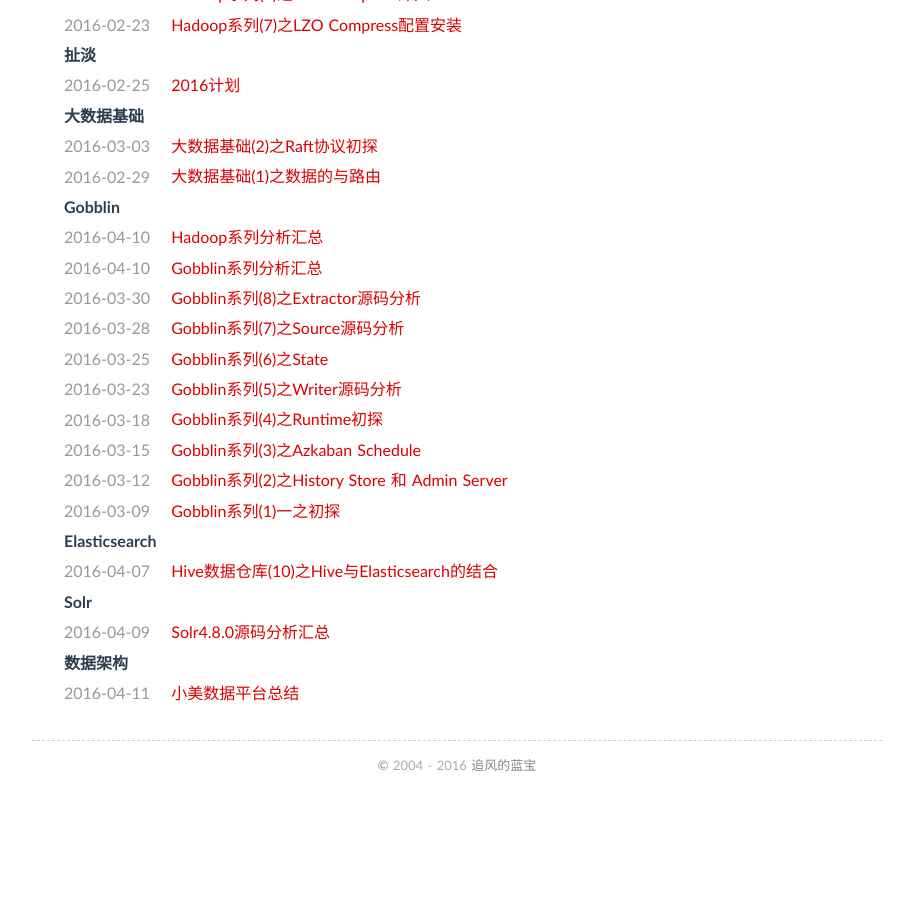
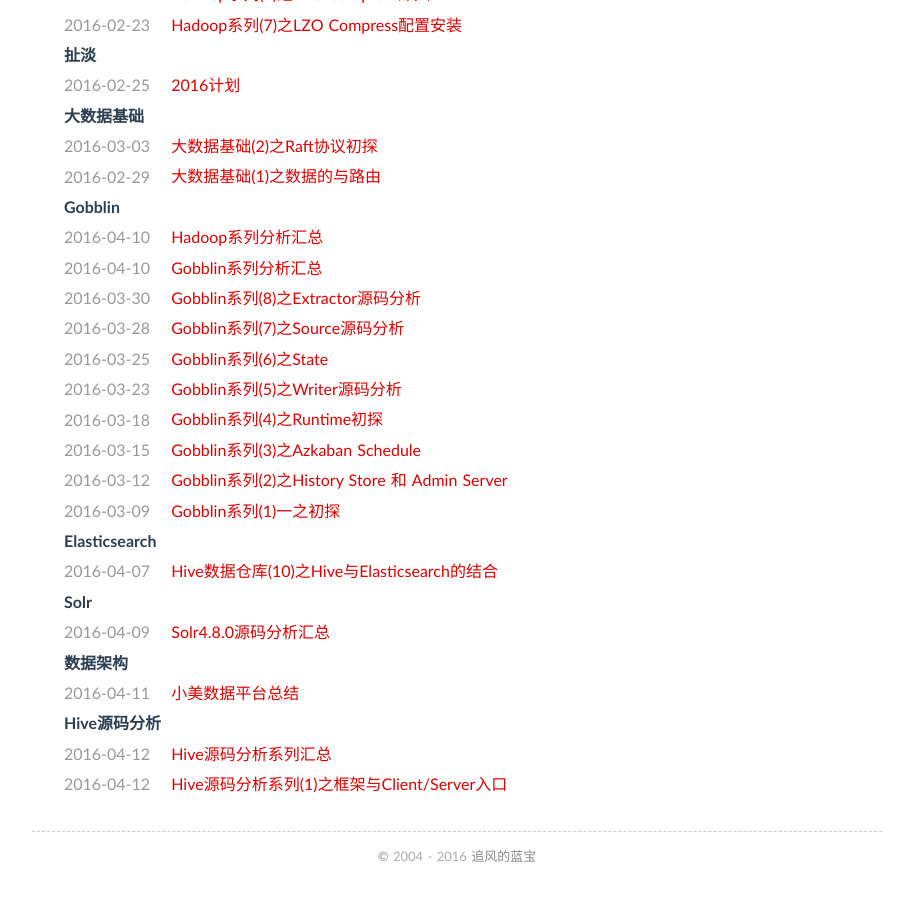
Before and after one commit to luyee/lamborryan.github.io, a Jekyll site: the page built from tags/index.md, in a window 1280 px wide and 900 px high, scrolled down 1755 px. Shown: the whole window, without its empty margins (183-1096 px from the left). Built offline with Jekyll 4.4.1, drawn with Linux system fonts in a browser that asks for light colours; before the commit the page ends 2564 px from its top, so only the background shows below that; part of the change alters nothing that is shown.

Commit message:
Hive源码分析系列汇总

````diff
--- /dev/null
+++ b/_posts/2016/2016-04-12-hive-src-collect.md
@@ -0,0 +1,28 @@
+---
+layout: post
+title: Hive源码分析系列汇总
+date: 2016-04-12 18:30:00
+categories: 大数据
+tags: Hive源码分析
+---
+
+## 简介
+
+Hive是基于Hadoop的一个数据仓库工具，可以将结构化的数据文件映射为一张数据库表，并提供简单的sql查询功能，可以将sql语句转换为MapReduce任务进行运行。我们常常使用Hive来进行数据维度建模以及ETL。
+
+Hive源码分析系列着眼于通过源码来更深入的了解Hive, 希望了解什么是Hive以及如何使用Hive的同学可以看我的另外一个专栏[《Hive数据仓库系列分析》](<http://www.lamborryan.com/hive-warehouse/>)以及《Hive权威指南》。
+
+## 目录
+
+* [Hive源码分析系列(1)之框架与Client/Server入口](<http://www.lamborryan.com/hive-src-entrance>)
+
+
+
+
+本文完
+
+
+
+* 原创文章，转载请注明： 转载自[Lamborryan](<http://www.lamborryan.com>)，作者：[Ruan Chengfeng](<http://www.lamborryan.com/about/>)
+* 本文链接地址：http://www.lamborryan.com/hive-src-collect
+* 本文基于[署名2.5中国大陆许可协议](<http://creativecommons.org/licenses/by/2.5/cn/>)发布，欢迎转载、演绎或用于商业目的，但是必须保留本文署名和文章链接。 如您有任何疑问或者授权方面的协商，请邮件联系我。
--- /dev/null
+++ b/_posts/2016/2016-04-13-hive-src-entrance.md
@@ -0,0 +1,184 @@
+---
+layout: post
+title: Hive源码分析系列(1)之框架与Client/Server入口
+date: 2016-04-12 10:30:00
+categories: 大数据
+tags: Hive源码分析
+---
+
+## 1. 简介
+
+Hive是基于Hadoop的一个数据仓库工具，可以将结构化的数据文件映射为一张数据库表，并提供简单的sql查询功能，可以将sql语句转换为MapReduce任务进行运行。我们常常使用Hive来进行数据维度建模以及ETL。
+
+Hive源码分析系列着眼于通过源码来更深入的了解Hive, 希望了解什么是Hive以及如何使用Hive的同学可以看我的另外一个专栏[《Hive数据仓库系列分析》](<http://www.lamborryan.com/hive-warehouse/>)以及《Hive权威指南》。
+
+本系列的源码分析都是基于Apache Hive 1.2.1 的, 后续不再说明。
+
+作为本系列的第一文章, 我将简单介绍了Hive的框架以及工作流程, 随后重点描述Hive的Client和Server的入口。
+
+## 2. 框架与流程
+
+### 2.1 框架
+
+Hive的框架如下图所示:
+
+![img](../image/hive/hive-src-extrance/hive-1.png)
+
+* Hive有4种Service，分别是Cli，Hiveserver2, Hwi 以及 Metastore Server。
+    * 当单单运行```hive```命令时, 其实它就是在本地运行了一个CliServer。
+    * HiveServer2通过thrift对外提供服务，默认端口10000，启动方式为$HIVE_HOME/bin/hive--service hiveserver。像Beeline, Jdbc, Odbc 等客户端皆都是链接HiveServer2来实现的, 这将在下节重点介绍。为啥叫HiveServer2, 是因为当初设计的HiveServer1存在缺陷, 尤其是权限问题, 所以HiveServer1已经废弃
+    * Hwi为web接口，可以通过浏览器访问hive，默认端口9999，启动方式为$HIVE_HOME/bin/hive--service hwi。具体细节请看我的博客[《Hive数据仓库(9)之Hive Web Interface》](<http://www.lamborryan.com/hive-hwi/>)
+    * Metastore Server是负责管理Hive的元数据, 比如表结构,分区, Serde等等重要信息.
+    * 每个服务间互相独立，有各自的配置文件(配置metasotre/namenode/jobtracker等)，如果metasotre的配置一样则物理上对应同一hive库。
+* Hive同样存在Client, 即Hive 和 Beeline Client, 前者只能在本地调用, 后者可通过Hive Jdbc远程调用。
+Hive还支持Jdbc和Odbc调用。JDBC Hive已经自带, HiveServer2的odbc hive并不支持, 需要去第三方寻找比如cdh.
+* Driver用于解释、编译、优化、执行HQL，每个service的Driver相互独立。
+
+通过上图可以看出Hive的核心内容在Driver中, 因此Driver将是后续系列文章的重点, 本文主要介绍Cli, HiveServer2是如何调用到Driver, 以及在这个过程中发生了什么。
+
+### 2.2 流程
+
+上一节介绍了Hive的框架, 本文从数据流的角度看看Hive到底干了啥。
+
+![img](../image/hive/hive-src-extrance/hive-2.png)
+
+## 3. Cli入口
+
+### 3.1 启动脚本
+
+从shell脚本/usr/lib/hive/bin/ext/cli.sh可以看到hive cli的入口类为org.apache.hadoop.hive.cli.CliDriver
+
+```shell
+cli () {
+  CLASS=org.apache.hadoop.hive.cli.CliDriver
+  execHiveCmd $CLASS "$@"
+}
+
+cli_help () {
+  CLASS=org.apache.hadoop.hive.cli.CliDriver
+  execHiveCmd $CLASS "--help"
+}
+```
+
+### 3.2 入口类
+
+java中的类如果有main方法就能运行，故直接查找org.apache.hadoop.hive.cli.CliDriver中的main方法即可。
+
+```java
+public static void main(String[] args) throws Exception {
+  int ret = new CliDriver().run(args);
+  System.exit(ret);
+}
+```
+
+那么我们来查看下```Run```到底干了啥。
+
+* 读取main方法的参数.(```OptionsProcessor.process_stage1```)
+* 重置默认的log4j配置并为hive重新初始化log4j，注意，在这里是读取hive-log4j.properties来初始化log4j。(```LogUtils.initHiveLog4j()```)
+* 创建CliSessionState，并初始化in、out、info、error等stream流。CliSessionState是一次命令行操作的session会话，其继承了SessionState。(``` CliSessionState ss = new CliSessionState(new HiveConf(SessionState.class));```)
+* 重命令行参数中读取参数并设置到CliSessionState中。((```OptionsProcessor.process_stage2```))
+* 启动SessionState并连接到hive server。
+
+```java
+session = TezClient.create("HIVE-" + sessionId, tezConfig, true,
+    commonLocalResources, null);
+TezJobMonitor.initShutdownHook();
+session.start();
+```
+
+* 创建一个CliDriver对象，并设置当前选择的数据库。可以在命令行参数添加-database database来选择连接那个数据库，默认为default数据库。(``cli.processSelectDatabase(ss);```)
+* 加载初始化文件.hiverc，该文件位于当前用户主目录下，读取该文件内容后，然后调用processFile方法处理文件内容。(```CliDriver.processInitFiles```)
+* 如果命令行中有-e参数，则运行指定的sql语句；如果有-f参数，则读取该文件内容并运行。注意：不能同时指定这两个参数。```hive -e 'show tables'; hive -f /root/hive.sql```。
+* 如果没有指定上面两个参数，则从当前用户主目录读取.hivehistory文件，如果不存在则创建。该文件保存了当前用户所有运行的hive命令。
+* 在while循环里不断读取控制台的输入内容，每次读取一行，如果行末有分号，则调用CliDriver的processLine方法运行读取到的内容。
+* 每次调用processLine方法时，都会创建SignalHandler用于捕捉用户的输入，当用户输入Ctrl+C时，会kill当前正在运行的任务以及kill掉当前进程。kill当前正在运行的job的代码如下. ```HadoopJobExecHelper.killRunningJobs();
+```
+* 处理hive命令。
+
+### 3.3 处理hive命令
+
+Hive Shell 不但支持sql语句, 还支持shell, hadoop shell等命令, 甚至add, set环境变量等名。 那么我们来看Hive是怎么处理这里命令的。 这部分的内容尽都在```CliDriver.processCmd```方法内。
+
+1.如果输入的是quit或者exit,则程序退出。
+
+2.如果命令开头是source，则会读取source 后面文件内容，然后执行该文件内容。通过这种方式，你可以在hive命令行模式运行一个文件中的hive命令。
+
+3.如果命令开头是感叹号，执行操作系统命令（如!ls，列出当前目录的文件信息）。通过以下代码来运行：
+
+```java
+// shell_cmd = "/bin/bash -c \'" + shell_cmd + "\'";
+try {
+  ShellCmdExecutor executor = new ShellCmdExecutor(shell_cmd, ss.out, ss.err);
+  ret = executor.execute();
+  if (ret != 0) {
+    console.printError("Command failed with exit code = " + ret);
+  }
+} catch (Exception e) {
+  console.printError("Exception raised from Shell command " + e.getLocalizedMessage(),
+      stringifyException(e));
+  ret = 1;
+}
+```
+
+其本质是调用了 ```Process executor = Runtime.getRuntime().exec(shell_cmd);```
+
+4.如果命令开头是list，列出jar/file/archive
+
+5.如果是远程模式运行命令行，则通过HiveClient来运行命令；否则，调用processLocalCmd方法运行本地命令。
+
+以本地模式运行时，会通过CommandProcessorFactory工厂解析输入的语句来获得一个CommandProcessor，CommandProcessor接口的实现类见下图：
+
+![img](../image/hive/hive-src-extrance/hive-3.jpg)
+
+从上图可以看到指定的命令(set/dfs/add/delete/reset)交给指定的CommandProcessor处理, 它们都继承了run方法，其余的(指hql语句)交给Driver类来处理。
+
+```java
+public static CommandProcessor getForHiveCommandInternal(String[] cmd, HiveConf conf,
+                                                         boolean testOnly){
+    ***
+    switch (hiveCommand) {
+      case SET:
+        return new SetProcessor();
+      case RESET:
+        return new ResetProcessor();
+      case DFS:
+        SessionState ss = SessionState.get();
+        return new DfsProcessor(ss.getConf());
+      case ADD:
+        return new AddResourceProcessor();
+      case LIST:
+        return new ListResourceProcessor();
+      case DELETE:
+        return new DeleteResourceProcessor();
+      case COMPILE:
+        return new CompileProcessor();
+      case RELOAD:
+        return new ReloadProcessor();
+      case CRYPTO:
+        try {
+          return new CryptoProcessor(SessionState.get().getHdfsEncryptionShim(), conf);
+        } catch (HiveException e) {
+          throw new SQLException("Fail to start the command processor due to the exception: ", e);
+        }
+      default:
+        throw new AssertionError("Unknown HiveCommand " + hiveCommand);
+    }
+}
+```
+
+故，org.apache.hadoop.hive.ql.Driver类是hql查询的起点，而run()方法会先后调用compile()和execute()两个函数来完成查询，所以一个command的查询分为compile和execute两个阶段。 本文的分析也到Driver结束了。
+
+CliDriver类的运行逻辑的思维导图如下所示:
+
+![img](../image/hive/hive-src-extrance/hive-4.jpg)
+
+## 4. Beeline入口
+
+## 5. HiveServer2
+
+## 6. 总结
+
+
+## 参考文献
+
+* [Hive源码分析：CLI入口类](<http://blog.javachen.com/2013/08/21/hive-CliDriver.html>)
--- a/archive/index.md
+++ b/archive/index.md
@@ -5,22 +5,26 @@ comments: no
 ---
 
 
-## [Solr4.8.0源码分析系列汇总](<http://www.lamborryan.com/solr-4.8.0>)
+## [Solr4.8.0源码分析系列](<http://www.lamborryan.com/solr-4.8.0>)
 
 * Solr是一个高性能，采用Java5开发，基于Lucene的全文搜索服务器。同时对其进行了扩展，提供了比Lucene更为丰富的查询语言，同时实现了可配置、可扩展并对查询性能进行了优化，并且提供了一个完善的功能管理界面，是一款非常优秀的全文搜索引擎。
 * 本系列文章主要记录了我阅读Solr源码以及相关资料后的笔记。
 
-## [Gobblin系列汇总](<http://www.lamborryan.com/gobblin-collect>)
+## [Gobblin系列](<http://www.lamborryan.com/gobblin-collect>)
 
 * Gobblin是由linkin开源的Hadoop通用数据摄取框架，可以从各种数据源中提取，转换和加载海量数据。比如：数据库，rest APIs，kafka，等等。Gobblin 处理日常规划任务需要所有数据摄取ETLs，包括作业/任务规划，任务分配，错误处理，状态管理，数据质量检测，数据发布等等。
 * 本系列文章主要记录了我阅读Gobblin源码以及如何利用Gobblin来开发我的ETL的笔记。
 
-## [Hive数据仓库系列汇总](<http://www.lamborryan.com/hive-warehouse>)
+## [Hive数据仓库系列](<http://www.lamborryan.com/hive-warehouse>)
 
 * hive是基于Hadoop的一个数据仓库工具，可以将结构化的数据文件映射为一张数据库表，并提供简单的sql查询功能，可以将sql语句转换为MapReduce任务进行运行。我们常常使用Hive来进行数据维度建模以及ETL.
-* 本系列文章主要记录了我在使用HIVE进行ETL和维度建模的一些操作配置的心得笔记, 不涉及Hive的源码分析。
+* 本系列文章主要记录了我在使用HIVE进行ETL和维度建模的一些操作配置的心得笔记。
 
-## [Hadoop系列汇总](<http://www.lamborryan.com/hadoop-collect>)
+## [Hive源码分析系列](<http://www.lamborryan.com/hive-src-collect>)
+
+* Hive源码分析系列着眼于通过源码来更深入的了解Hive, 希望了解什么是Hive以及如何使用Hive的同学可以另外一个专栏[《Hive数据仓库系列分析》](<http://www.lamborryan.com/hive-warehouse/>)。
+
+## [Hadoop系列](<http://www.lamborryan.com/hadoop-collect>)
 
 * Hadoop是一个分布式系统基础架构, 他已经成为了大数据的代名词。他主要由分布式文件系统HDFS, 分布式计算框架MapReduce, 分布式资源管理系统Yarn三部分组成。
 * 本系列文章主要记录我在使用Hadoop过程中遇到的问题, 对Hadoop的理解, 以及阅读Hadoop资料和源码的笔记。
````
Also changed, not shown: image/hive/hive-src-extrance/hive-1.png (added), image/hive/hive-src-extrance/hive-2.png (added), image/hive/hive-src-extrance/hive-3.jpg (added), image/hive/hive-src-extrance/hive-4.jpg (added).
